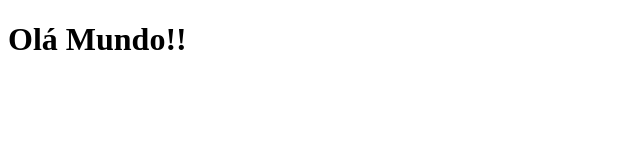
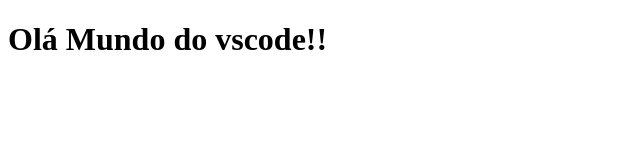
Before and after one commit to rh-mg/teste-vscode, a plain HTML site: page index.html in a window 1280 px wide. Shown: the whole page, without its empty margins (0-640 px from the left). Drawn offline with Linux system fonts and the light colour scheme.

Commit message:
Update index.html

```diff
--- a/index.html
+++ b/index.html
@@ -7,6 +7,6 @@
     <title>Document</title>
 </head>
 <body>
-    <h1>Olá Mundo!!</h1>
+    <h1>Olá Mundo do vscode!!</h1>
 </body>
 </html>
```
